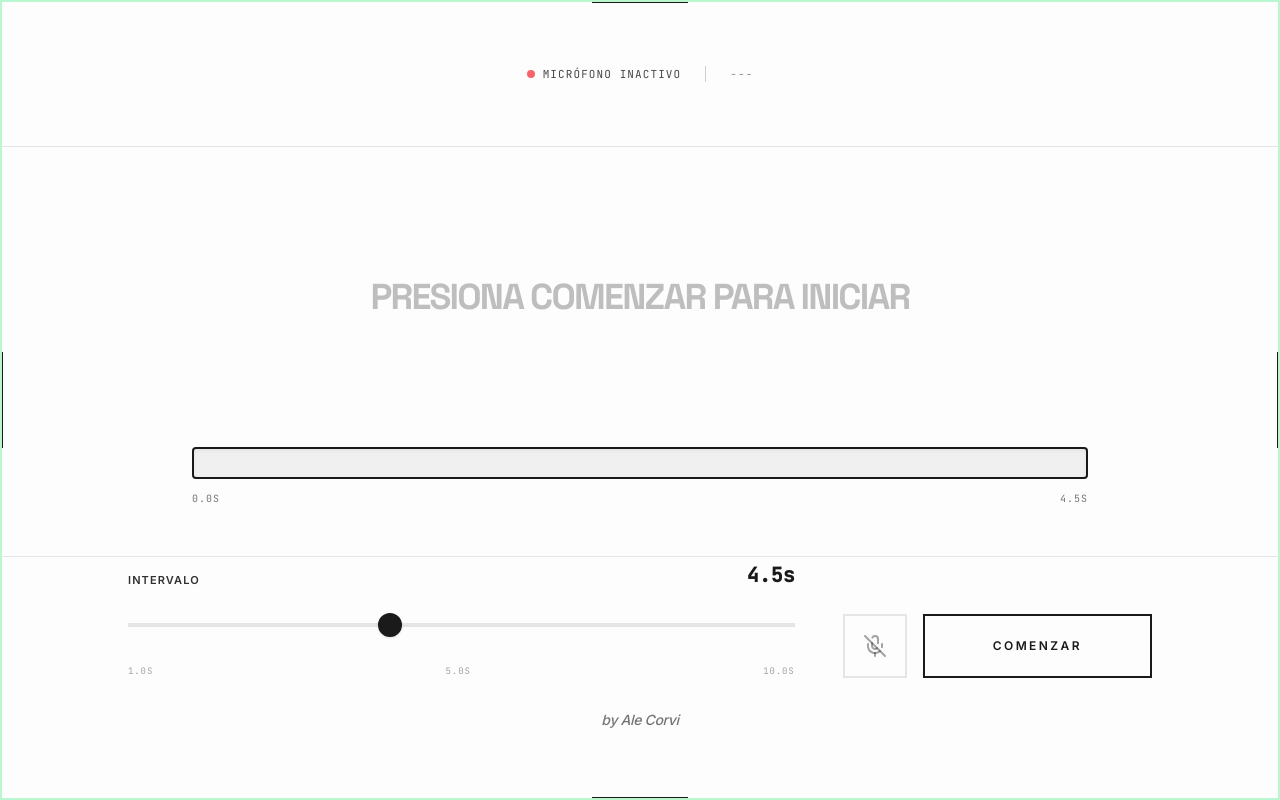
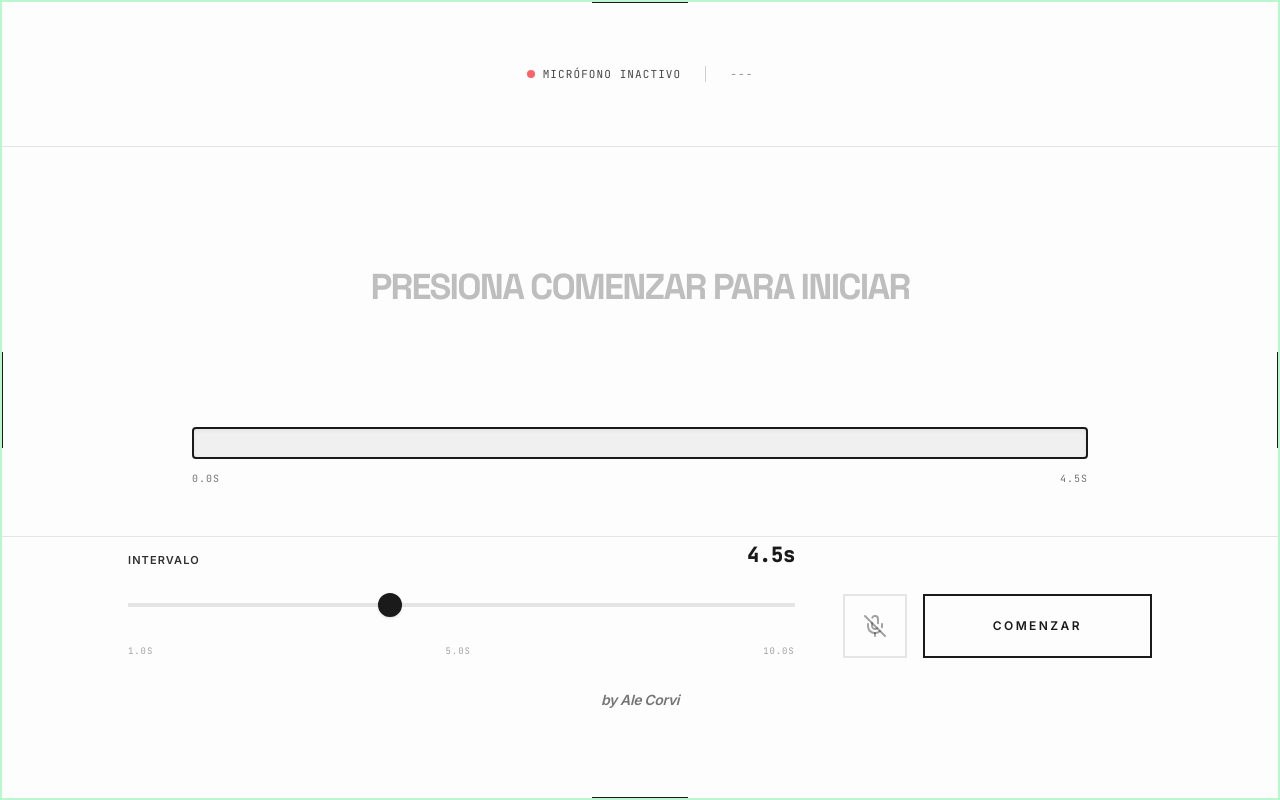
Before and after one commit to alejandrocorvi1/LecturaFinal, a React (Vite) app: page / in a window 1280 px wide. Built offline with nearby package versions, Linux system fonts and the light colour scheme.

Commit message:
fix: Adjust footer padding and signature font weight
Increase bottom padding for the footer to accommodate potential future content. Also, make the signature text bold for better visibility.

```diff
--- a/src/App.tsx
+++ b/src/App.tsx
@@ -368,7 +368,7 @@ export default function App() {
       </main>
 
       {/* Footer / Controls */}
-      <footer className="pt-1 pb-[38px] md:pb-[44px] lg:pb-[60px] px-4 md:px-6 lg:px-10 border-t border-text/10 bg-bg relative z-10">
+      <footer className="pt-1 pb-[58px] md:pb-[64px] lg:pb-[80px] px-4 md:px-6 lg:px-10 border-t border-text/10 bg-bg relative z-10">
         <div className="max-w-5xl mx-auto grid grid-cols-12 gap-4 md:gap-8 lg:gap-12 items-end">
 
           {/* Slider Control */}
@@ -442,7 +442,7 @@ export default function App() {
 
         {/* Signature at the bottom centered */}
         <div className="mt-4 md:mt-8 pb-2 flex justify-center w-full">
-          <span className="text-[10px] md:text-sm italic font-medium opacity-60 tracking-tight">by Ale Corvi</span>
+          <span className="text-[10px] md:text-sm italic font-bold opacity-60 tracking-tight">by Ale Corvi</span>
         </div>
       </footer>
     </div>
```
